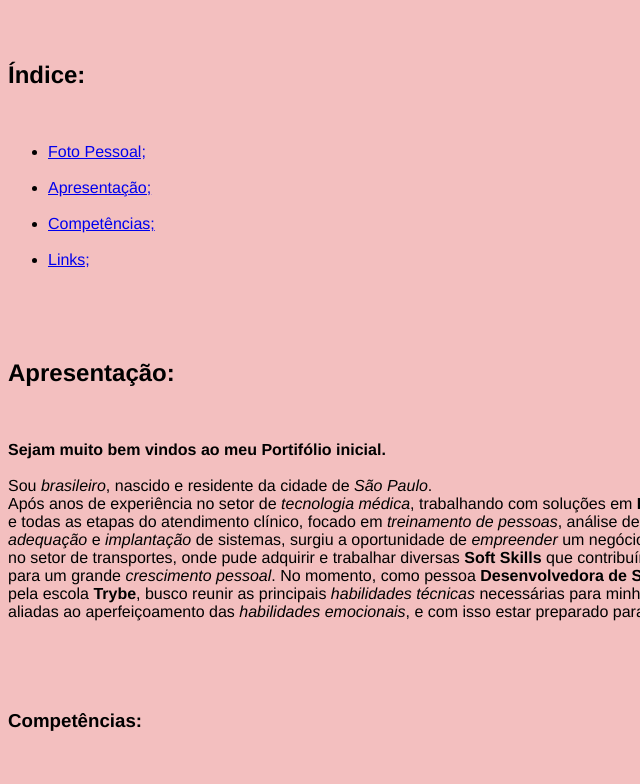
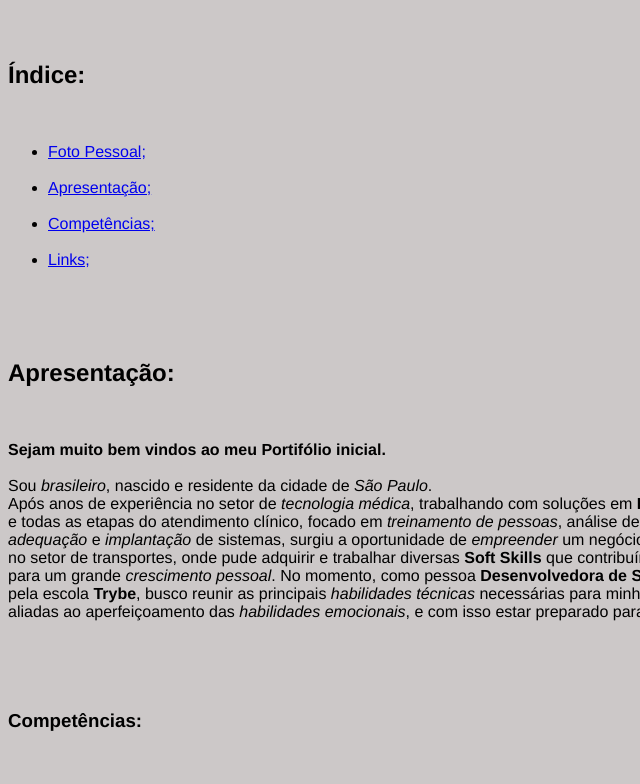
Before and after one commit to rafahrochacorreia/rafahrochacorreia.github.io, a plain HTML site: page index.html in a window 1280 px wide. Shown: the part 407-1191 px from the top of the page, without its empty margins (0-640 px from the left). Drawn offline with Linux system fonts and the light colour scheme.

Commit message:
Definindo cor de fundo

```diff
--- a/index.html
+++ b/index.html
@@ -9,7 +9,7 @@
     <style>
         body {
             font-family: 'Helvetica Neue', Helvetica, Arial, sans-serif;
-            background-color: rgb(243, 191, 191);
+            background-color: rgb(204, 200, 200);
         }
 
         #name {
```
